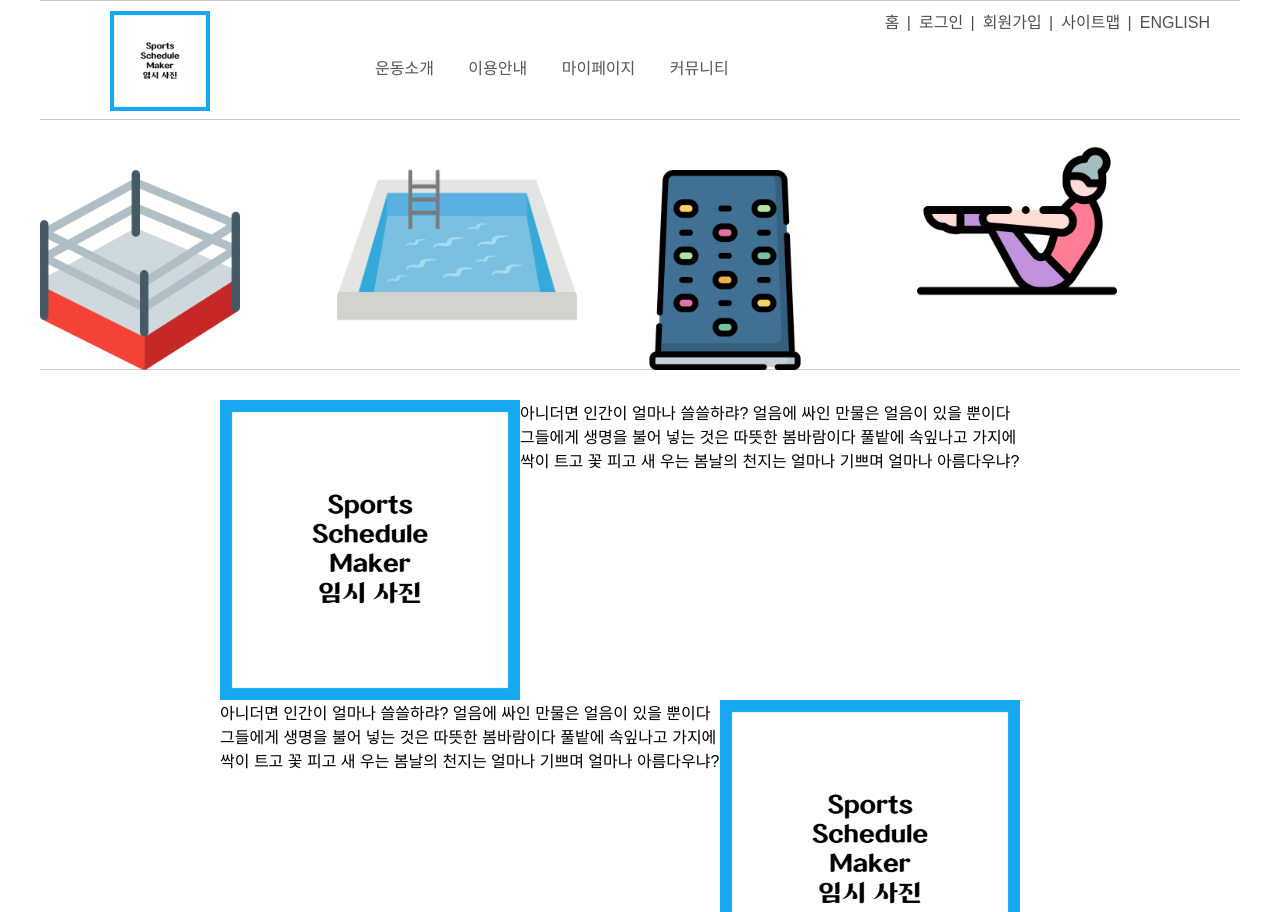
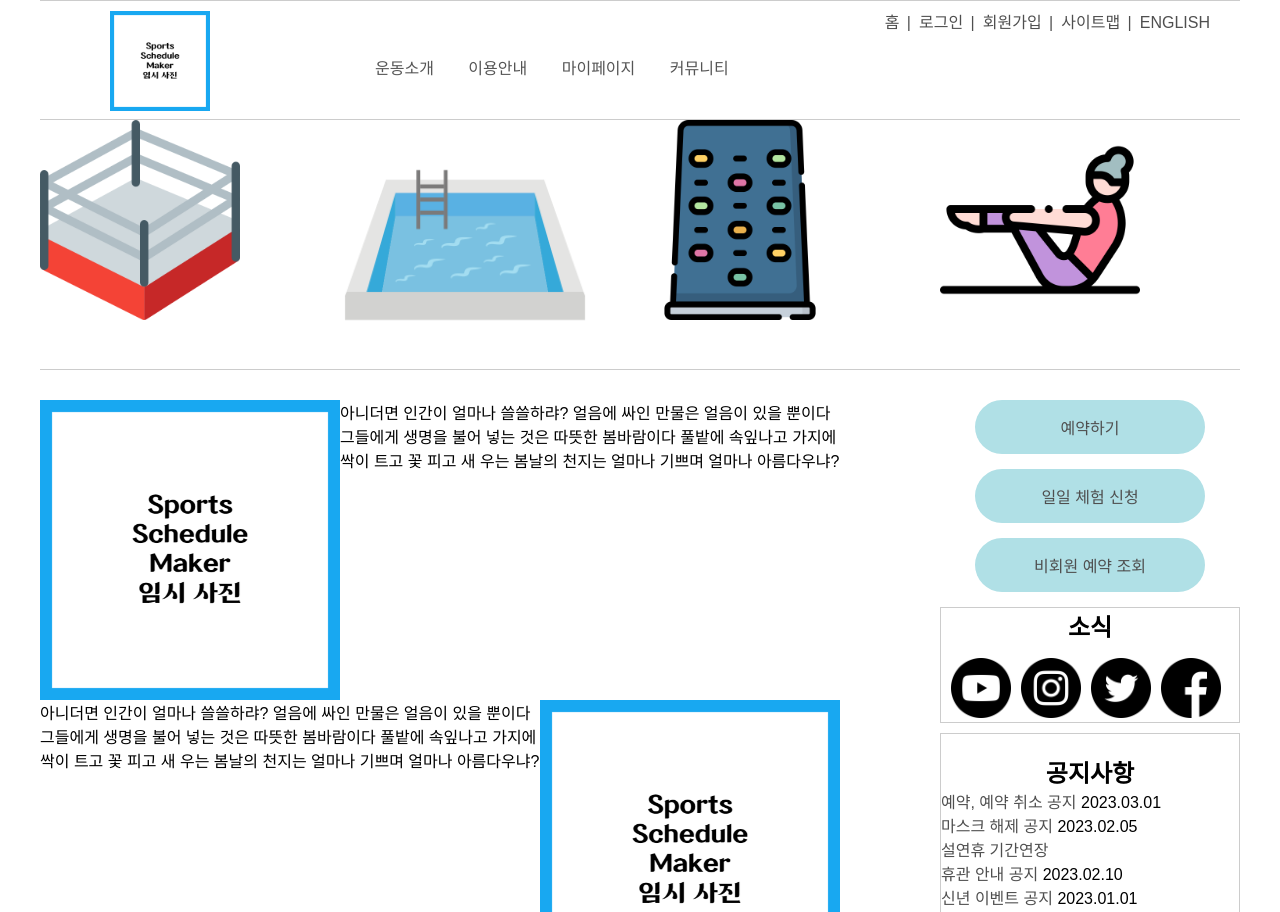
Before and after one commit to gmAnn00/sportsScheduleMaker, a plain HTML site: page index.html in a window 1280 px wide. Shown: the top 912 px of the page. Drawn offline with Linux system fonts and the light colour scheme.

Commit message:
그래도 많이 헀다....

```diff
--- a/css/common.css
+++ b/css/common.css
@@ -24,7 +24,8 @@ dd,
 h1,
 h2,
 h3,
-p {
+p,
+img {
   margin: 0;
   padding: 0;
 }
@@ -148,7 +149,8 @@ body {
 /* 메인 콘텐츠 영역 시작 */
 #contentsArea {
   min-height: 400px;
-  padding: 30px 0 30px 30px;
+  /* padding: 30px 0 30px 30px; */
+  padding: 0;
   display: flex;
   flex-flow: row wrap;
 }
--- a/css/index.css
+++ b/css/index.css
@@ -1,16 +1,21 @@
 /* 공통부분 CSS */
 @charset "utf-8";
-
+#wrapper {
+  /* overflow: hidden; */
+}
 /* 비주얼 영역 시작 */
 #visual {
   height: 250px;
   border-bottom: 1px solid #ccc;
+  display: flex;
 }
 #visual div {
+  margin: 0;
+  padding: 0;
   display: inline-block;
-  width: 24%;
+  width: 25%;
   /* position: relative; */
-  height: 100%;
+  height: 250px;
 }
 .boxing img:first-child {
   width: 200px;
@@ -67,9 +72,11 @@
   /* left: 1120px;
   top: 10px; */
 }
+/* 콘텐츠 영역 시작 */
 #contentsArea {
-  width: 900px;
+  margin-top: 30px;
 }
+/* 메인 아티클 영역 시작 */
 #mainArticle {
   float: left;
 }
@@ -109,7 +116,58 @@
 #mainArticle article:nth-of-type(4) p {
   float: left;
 }
-
 .usefulArea {
   width: 300px;
+  margin-left: 100px;
 }
+/* 예약하기, 일일체험신청, 비회원예약조회 배너 섹션 */
+.reservation a {
+  display: block;
+  width: 200px;
+  height: auto;
+  margin: 0 auto;
+  margin-bottom: 15px;
+  padding: 15px;
+  background: powderblue;
+  border-radius: 40px;
+  text-align: center;
+}
+/* sns 섹션 */
+.sns {
+  border: 1px solid #ccc;
+}
+.sns h2 {
+  text-align: center;
+  margin-bottom: 15px;
+}
+.sns ul {
+  list-style: none;
+  overflow: hidden;
+}
+.sns li {
+  float: left;
+}
+.sns img {
+  width: 60px;
+  height: 60px;
+  margin-left: 10px;
+}
+/* 공지사항 영역 */
+.noticeAndBanner {
+  margin-top: 10px;
+  border: 1px solid #ccc;
+}
+.notice {
+  margin-top: 20px;
+}
+.notice h2 {
+  text-align: center;
+}
+/* 배너 영역 */
+.banner {
+  margin-top: 20px;
+}
+.banner img {
+  width: 200px;
+  height: 200px;
+}
```
Also changed, not shown: index.html (+1 -0 lines).
